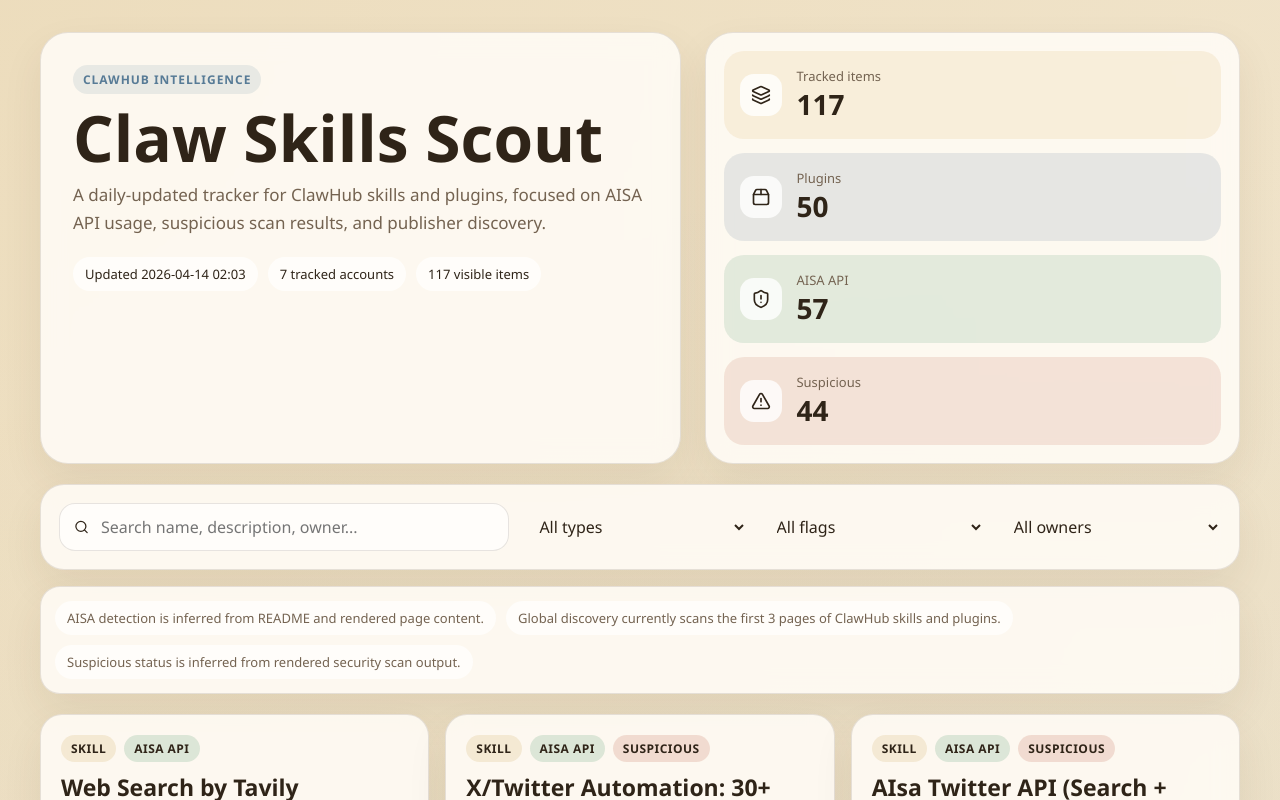
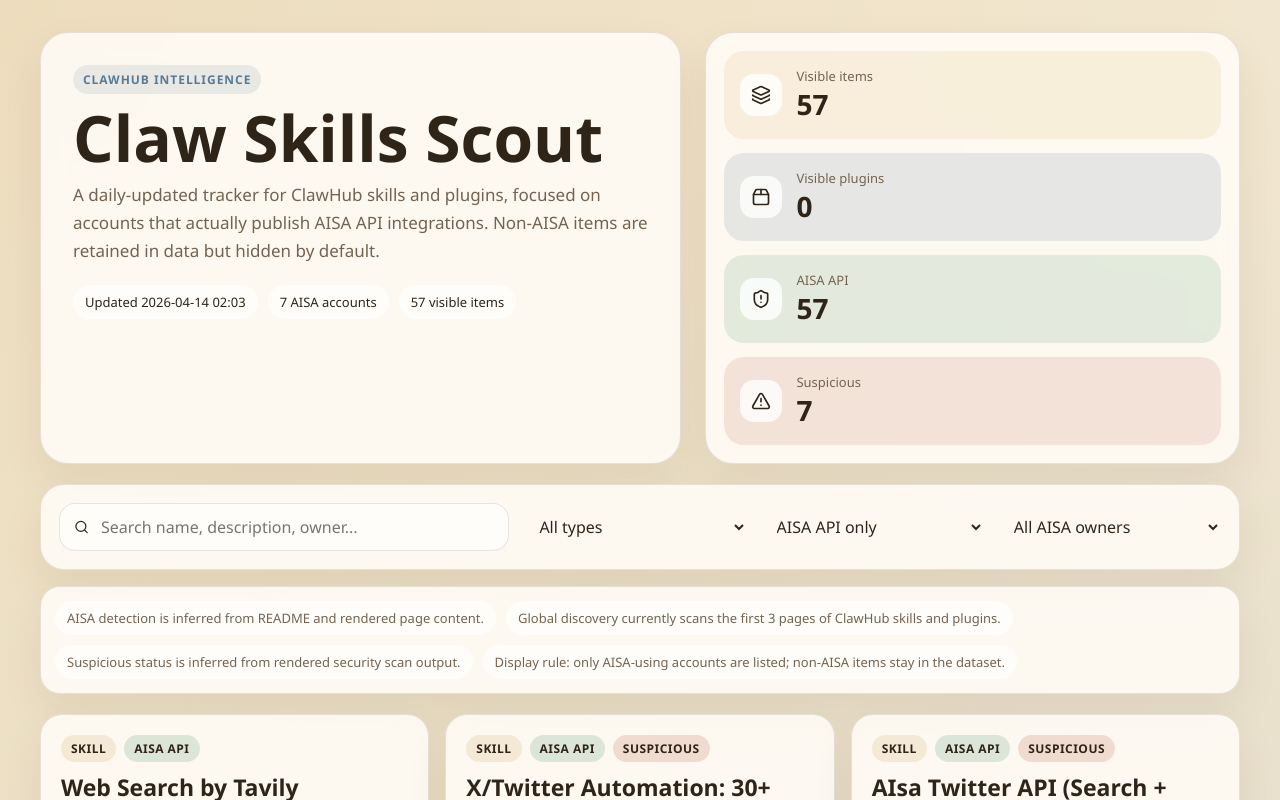
Before and after one commit to xiaofengxyz/ClawSkillsScout, a React (Vite) app: page / in a window 1280 px wide. Shown: the top 800 px of the page. Built offline with nearby package versions, Linux system fonts and the light colour scheme.

Commit message:
Filter dashboard to AISA owners by default

```diff
--- a/src/App.tsx
+++ b/src/App.tsx
@@ -58,7 +58,7 @@
   const [data, setData] = useState<CatalogData | null>(null);
   const [query, setQuery] = useState('');
   const [typeFilter, setTypeFilter] = useState<FilterType>('all');
-  const [flagFilter, setFlagFilter] = useState<FilterFlag>('all');
+  const [flagFilter, setFlagFilter] = useState<FilterFlag>('aisa');
   const [ownerFilter, setOwnerFilter] = useState('all');
 
   useEffect(() => {
@@ -70,15 +70,23 @@
       });
   }, []);
 
-  const owners = useMemo(() => {
+  const ownersWithAisa = useMemo(() => {
     if (!data) return [];
-    return [...new Set(data.items.map((item) => item.owner))].sort((a, b) => a.localeCompare(b));
+    return [...new Set(data.items.filter((item) => item.usesAisaApi).map((item) => item.owner))].sort((a, b) =>
+      a.localeCompare(b),
+    );
   }, [data]);
+
+  const visibleBaseItems = useMemo(() => {
+    if (!data) return [];
+    const aisaOwners = new Set(ownersWithAisa);
+    return data.items.filter((item) => aisaOwners.has(item.owner));
+  }, [data, ownersWithAisa]);
 
   const filteredItems = useMemo(() => {
     if (!data) return [];
     const normalizedQuery = query.trim().toLowerCase();
-    return data.items.filter((item) => {
+    return visibleBaseItems.filter((item) => {
       if (typeFilter !== 'all' && item.type !== typeFilter) return false;
       if (flagFilter === 'aisa' && !item.usesAisaApi) return false;
       if (flagFilter === 'suspicious' && !item.suspicious) return false;
@@ -87,7 +95,18 @@
       const haystack = `${item.name} ${item.description} ${item.owner} ${item.tags.join(' ')}`.toLowerCase();
       return haystack.includes(normalizedQuery);
     });
-  }, [data, flagFilter, ownerFilter, query, typeFilter]);
+  }, [data, flagFilter, ownerFilter, query, typeFilter, visibleBaseItems]);
+
+  const visibleStats = useMemo(() => {
+    const ownerSet = new Set(filteredItems.map((item) => item.owner));
+    return {
+      total: filteredItems.length,
+      plugins: filteredItems.filter((item) => item.type === 'plugin').length,
+      aisa: filteredItems.filter((item) => item.usesAisaApi).length,
+      suspicious: filteredItems.filter((item) => item.suspicious).length,
+      owners: ownerSet.size,
+    };
+  }, [filteredItems]);
 
   if (!data) {
     return <main className="shell loading">Loading latest ClawHub snapshot...</main>;
@@ -100,20 +119,21 @@
           <span className="eyebrow">ClawHub intelligence</span>
           <h1>Claw Skills Scout</h1>
           <p>
-            A daily-updated tracker for ClawHub skills and plugins, focused on AISA API usage,
-            suspicious scan results, and publisher discovery.
+            A daily-updated tracker for ClawHub skills and plugins, focused on accounts that
+            actually publish AISA API integrations. Non-AISA items are retained in data but hidden
+            by default.
           </p>
           <div className="hero-meta">
             <span>Updated {format(new Date(data.generatedAt), 'yyyy-MM-dd HH:mm')}</span>
-            <span>{data.scannedAccounts.length} tracked accounts</span>
+            <span>{ownersWithAisa.length} AISA accounts</span>
             <span>{filteredItems.length} visible items</span>
           </div>
         </div>
         <div className="hero-panel">
-          <StatCard icon={<Layers size={20} />} label="Tracked items" value={data.stats.total} tone="sand" />
-          <StatCard icon={<Package2 size={20} />} label="Plugins" value={data.stats.plugins} tone="sky" />
-          <StatCard icon={<ShieldAlert size={20} />} label="AISA API" value={data.stats.aisa} tone="mint" />
-          <StatCard icon={<AlertTriangle size={20} />} label="Suspicious" value={data.stats.suspicious} tone="ember" />
+          <StatCard icon={<Layers size={20} />} label="Visible items" value={visibleStats.total} tone="sand" />
+          <StatCard icon={<Package2 size={20} />} label="Visible plugins" value={visibleStats.plugins} tone="sky" />
+          <StatCard icon={<ShieldAlert size={20} />} label="AISA API" value={visibleStats.aisa} tone="mint" />
+          <StatCard icon={<AlertTriangle size={20} />} label="Suspicious" value={visibleStats.suspicious} tone="ember" />
         </div>
       </section>
 
@@ -128,13 +148,13 @@
           <option value="plugin">Plugins</option>
         </select>
         <select value={flagFilter} onChange={(event) => setFlagFilter(event.target.value as FilterFlag)}>
-          <option value="all">All flags</option>
           <option value="aisa">AISA API only</option>
+          <option value="all">All items from AISA owners</option>
           <option value="suspicious">Suspicious only</option>
         </select>
         <select value={ownerFilter} onChange={(event) => setOwnerFilter(event.target.value)}>
-          <option value="all">All owners</option>
-          {owners.map((owner) => (
+          <option value="all">All AISA owners</option>
+          {ownersWithAisa.map((owner) => (
             <option key={owner} value={owner}>
               @{owner}
             </option>
@@ -148,6 +168,7 @@
             {note}
           </div>
         ))}
+        <div className="note">Display rule: only AISA-using accounts are listed; non-AISA items stay in the dataset.</div>
       </section>
 
       <section className="grid">
```
